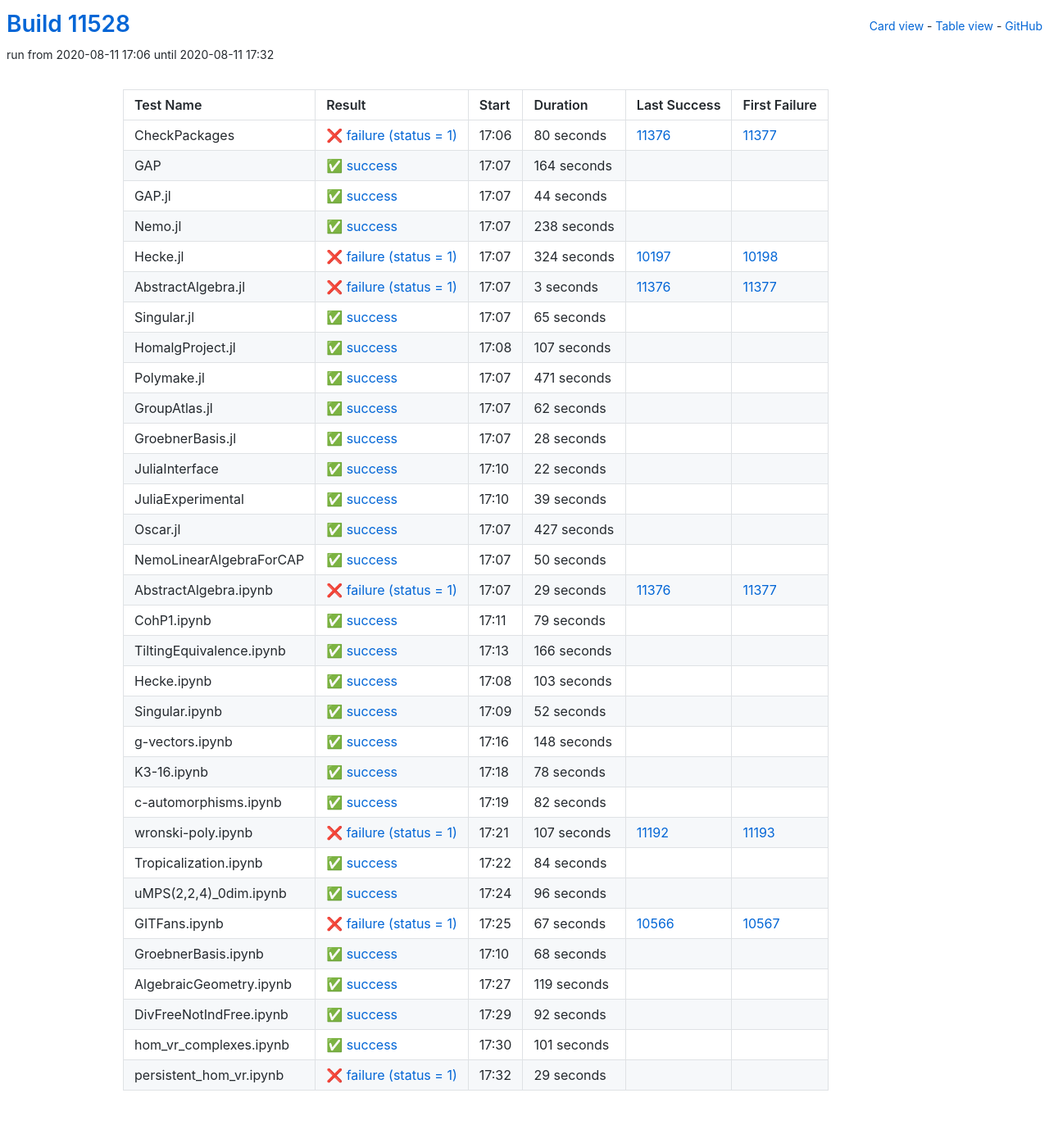
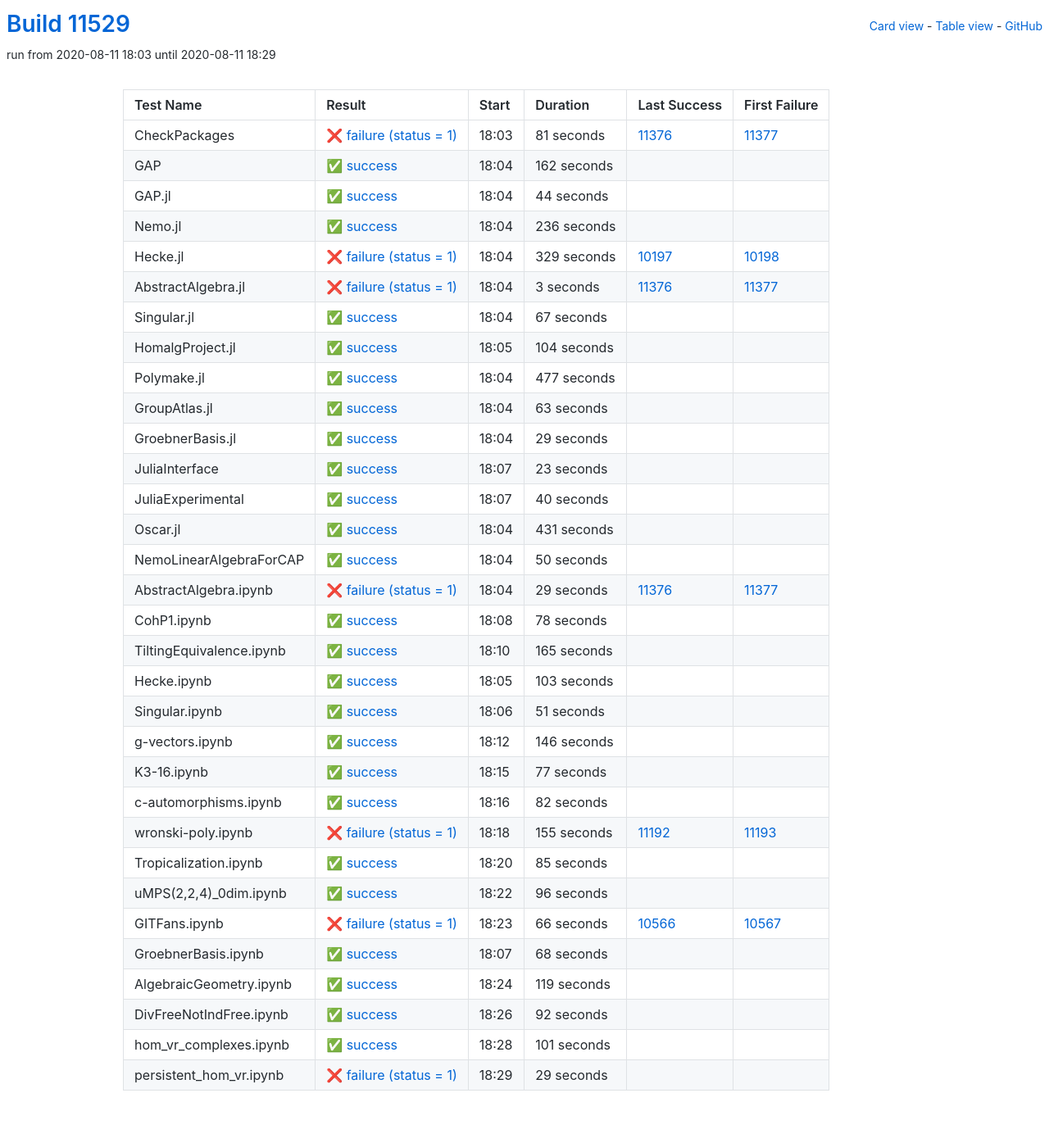
Before and after one commit to oscar-system/oscar-ci-status, a Jekyll site: the page built from table.html, in a window 1280 px wide. Shown: the whole page at 82% size. Built offline with Jekyll 4.4.1, drawn with Linux system fonts in a browser that asks for light colours.

Commit message:
Build #11529

```diff
--- a/_data/ci.yml
+++ b/_data/ci.yml
@@ -1,6 +1,6 @@
 ---
-build: 11528
-build_url: https://oscarci.mathematik.uni-kl.de/job/oscar/11528/
+build: 11529
+build_url: https://oscarci.mathematik.uni-kl.de/job/oscar/11529/
 job: oscar
 organization: oscar-system
 repo: oscar-ci-status
@@ -8,32 +8,32 @@
 tests:
 - name: CheckPackages
   id: checkpackages
-  log: https://oscarci.mathematik.uni-kl.de/job/oscar/11528/artifact/logs/build-11528/CheckPackages.log
-  start: 2020-08-11 17:06
+  log: https://oscarci.mathematik.uni-kl.de/job/oscar/11529/artifact/logs/build-11529/CheckPackages.log
+  start: 2020-08-11 18:03
   success: false
   exitcode: 1
   status: failure
-  duration: 80
+  duration: 81
   last_success: 11376
   last_success_url: https://oscarci.mathematik.uni-kl.de/job/oscar/11376/
   first_failure: 11377
   first_failure_url: https://oscarci.mathematik.uni-kl.de/job/oscar/11377/
 - name: GAP
   id: gap
-  log: https://oscarci.mathematik.uni-kl.de/job/oscar/11528/artifact/logs/build-11528/GAP.log
-  start: 2020-08-11 17:07
+  log: https://oscarci.mathematik.uni-kl.de/job/oscar/11529/artifact/logs/build-11529/GAP.log
+  start: 2020-08-11 18:04
   success: true
   exitcode: 0
   status: success
-  duration: 164
+  duration: 162
   last_success: false
   last_success_url:
   first_failure: false
   first_failure_url:
 - name: GAP.jl
   id: gap-jl
-  log: https://oscarci.mathematik.uni-kl.de/job/oscar/11528/artifact/logs/build-11528/GAP.jl.log
-  start: 2020-08-11 17:07
+  log: https://oscarci.mathematik.uni-kl.de/job/oscar/11529/artifact/logs/build-11529/GAP.jl.log
+  start: 2020-08-11 18:04
   success: true
   exitcode: 0
   status: success
@@ -44,32 +44,32 @@
   first_failure_url:
 - name: Nemo.jl
   id: nemo-jl
-  log: https://oscarci.mathematik.uni-kl.de/job/oscar/11528/artifact/logs/build-11528/Nemo.jl.log
-  start: 2020-08-11 17:07
+  log: https://oscarci.mathematik.uni-kl.de/job/oscar/11529/artifact/logs/build-11529/Nemo.jl.log
+  start: 2020-08-11 18:04
   success: true
   exitcode: 0
   status: success
-  duration: 238
+  duration: 236
   last_success: false
   last_success_url:
   first_failure: false
   first_failure_url:
 - name: Hecke.jl
   id: hecke-jl
-  log: https://oscarci.mathematik.uni-kl.de/job/oscar/11528/artifact/logs/build-11528/Hecke.jl.log
-  start: 2020-08-11 17:07
+  log: https://oscarci.mathematik.uni-kl.de/job/oscar/11529/artifact/logs/build-11529/Hecke.jl.log
+  start: 2020-08-11 18:04
   success: false
   exitcode: 1
   status: failure
-  duration: 324
+  duration: 329
   last_success: 10197
   last_success_url: https://oscarci.mathematik.uni-kl.de/job/oscar/10197/
   first_failure: 10198
   first_failure_url: https://oscarci.mathematik.uni-kl.de/job/oscar/10198/
 - name: AbstractAlgebra.jl
   id: abstractalgebra-jl
-  log: https://oscarci.mathematik.uni-kl.de/job/oscar/11528/artifact/logs/build-11528/AbstractAlgebra.jl.log
-  start: 2020-08-11 17:07
+  log: https://oscarci.mathematik.uni-kl.de/job/oscar/11529/artifact/logs/build-11529/AbstractAlgebra.jl.log
+  start: 2020-08-11 18:04
   success: false
   exitcode: 1
   status: failure
@@ -80,104 +80,104 @@
   first_failure_url: https://oscarci.mathematik.uni-kl.de/job/oscar/11377/
 - name: Singular.jl
   id: singular-jl
-  log: https://oscarci.mathematik.uni-kl.de/job/oscar/11528/artifact/logs/build-11528/Singular.jl.log
-  start: 2020-08-11 17:07
+  log: https://oscarci.mathematik.uni-kl.de/job/oscar/11529/artifact/logs/build-11529/Singular.jl.log
+  start: 2020-08-11 18:04
   success: true
   exitcode: 0
   status: success
-  duration: 65
+  duration: 67
   last_success: false
   last_success_url:
   first_failure: false
   first_failure_url:
 - name: HomalgProject.jl
   id: homalgproject-jl
-  log: https://oscarci.mathematik.uni-kl.de/job/oscar/11528/artifact/logs/build-11528/HomalgProject.jl.log
-  start: 2020-08-11 17:08
+  log: https://oscarci.mathematik.uni-kl.de/job/oscar/11529/artifact/logs/build-11529/HomalgProject.jl.log
+  start: 2020-08-11 18:05
   success: true
   exitcode: 0
   status: success
-  duration: 107
+  duration: 104
   last_success: false
   last_success_url:
   first_failure: false
   first_failure_url:
 - name: Polymake.jl
   id: polymake-jl
-  log: https://oscarci.mathematik.uni-kl.de/job/oscar/11528/artifact/logs/build-11528/Polymake.jl.log
-  start: 2020-08-11 17:07
+  log: https://oscarci.mathematik.uni-kl.de/job/oscar/11529/artifact/logs/build-11529/Polymake.jl.log
+  start: 2020-08-11 18:04
   success: true
   exitcode: 0
   status: success
-  duration: 471
+  duration: 477
   last_success: false
   last_success_url:
   first_failure: false
   first_failure_url:
 - name: GroupAtlas.jl
   id: groupatlas-jl
-  log: https://oscarci.mathematik.uni-kl.de/job/oscar/11528/artifact/logs/build-11528/GroupAtlas.jl.log
-  start: 2020-08-11 17:07
+  log: https://oscarci.mathematik.uni-kl.de/job/oscar/11529/artifact/logs/build-11529/GroupAtlas.jl.log
+  start: 2020-08-11 18:04
   success: true
   exitcode: 0
   status: success
-  duration: 62
+  duration: 63
   last_success: false
   last_success_url:
   first_failure: false
   first_failure_url:
 - name: GroebnerBasis.jl
   id: groebnerbasis-jl
-  log: https://oscarci.mathematik.uni-kl.de/job/oscar/11528/artifact/logs/build-11528/GroebnerBasis.jl.log
-  start: 2020-08-11 17:07
+  log: https://oscarci.mathematik.uni-kl.de/job/oscar/11529/artifact/logs/build-11529/GroebnerBasis.jl.log
+  start: 2020-08-11 18:04
   success: true
   exitcode: 0
   status: success
-  duration: 28
+  duration: 29
   last_success: false
   last_success_url:
   first_failure: false
   first_failure_url:
 - name: JuliaInterface
   id: juliainterface
-  log: https://oscarci.mathematik.uni-kl.de/job/oscar/11528/artifact/logs/build-11528/JuliaInterface.log
-  start: 2020-08-11 17:10
+  log: https://oscarci.mathematik.uni-kl.de/job/oscar/11529/artifact/logs/build-11529/JuliaInterface.log
+  start: 2020-08-11 18:07
   success: true
   exitcode: 0
   status: success
-  duration: 22
+  duration: 23
   last_success: false
   last_success_url:
   first_failure: false
   first_failure_url:
 - name: JuliaExperimental
   id: juliaexperimental
-  log: https://oscarci.mathematik.uni-kl.de/job/oscar/11528/artifact/logs/build-11528/JuliaExperimental.log
-  start: 2020-08-11 17:10
+  log: https://oscarci.mathematik.uni-kl.de/job/oscar/11529/artifact/logs/build-11529/JuliaExperimental.log
+  start: 2020-08-11 18:07
   success: true
   exitcode: 0
   status: success
-  duration: 39
+  duration: 40
   last_success: false
   last_success_url:
   first_failure: false
   first_failure_url:
 - name: Oscar.jl
   id: oscar-jl
-  log: https://oscarci.mathematik.uni-kl.de/job/oscar/11528/artifact/logs/build-11528/Oscar.jl.log
-  start: 2020-08-11 17:07
+  log: https://oscarci.mathematik.uni-kl.de/job/oscar/11529/artifact/logs/build-11529/Oscar.jl.log
+  start: 2020-08-11 18:04
   success: true
   exitcode: 0
   status: success
-  duration: 427
+  duration: 431
   last_success: false
   last_success_url:
   first_failure: false
   first_failure_url:
 - name: NemoLinearAlgebraForCAP
   id: nemolinearalgebraforcap
-  log: https://oscarci.mathematik.uni-kl.de/job/oscar/11528/artifact/logs/build-11528/NemoLinearAlgebraForCAP.log
-  start: 2020-08-11 17:07
+  log: https://oscarci.mathematik.uni-kl.de/job/oscar/11529/artifact/logs/build-11529/NemoLinearAlgebraForCAP.log
+  start: 2020-08-11 18:04
   success: true
   exitcode: 0
   status: success
@@ -188,8 +188,8 @@
   first_failure_url:
 - name: AbstractAlgebra.ipynb
   id: abstractalgebra-ipynb
-  log: https://oscarci.mathematik.uni-kl.de/job/oscar/11528/artifact/logs/build-11528/AbstractAlgebra.ipynb.log
-  start: 2020-08-11 17:07
+  log: https://oscarci.mathematik.uni-kl.de/job/oscar/11529/artifact/logs/build-11529/AbstractAlgebra.ipynb.log
+  start: 2020-08-11 18:04
   success: false
   exitcode: 1
   status: failure
@@ -200,32 +200,32 @@
   first_failure_url: https://oscarci.mathematik.uni-kl.de/job/oscar/11377/
 - name: CohP1.ipynb
   id: cohp1-ipynb
-  log: https://oscarci.mathematik.uni-kl.de/job/oscar/11528/artifact/logs/build-11528/CohP1.ipynb.log
-  start: 2020-08-11 17:11
+  log: https://oscarci.mathematik.uni-kl.de/job/oscar/11529/artifact/logs/build-11529/CohP1.ipynb.log
+  start: 2020-08-11 18:08
   success: true
   exitcode: 0
   status: success
-  duration: 79
+  duration: 78
   last_success: false
   last_success_url:
   first_failure: false
   first_failure_url:
 - name: TiltingEquivalence.ipynb
   id: tiltingequivalence-ipynb
-  log: https://oscarci.mathematik.uni-kl.de/job/oscar/11528/artifact/logs/build-11528/TiltingEquivalence.ipynb.log
-  start: 2020-08-11 17:13
+  log: https://oscarci.mathematik.uni-kl.de/job/oscar/11529/artifact/logs/build-11529/TiltingEquivalence.ipynb.log
+  start: 2020-08-11 18:10
   success: true
   exitcode: 0
   status: success
-  duration: 166
+  duration: 165
   last_success: false
   last_success_url:
   first_failure: false
   first_failure_url:
 - name: Hecke.ipynb
   id: hecke-ipynb
-  log: https://oscarci.mathematik.uni-kl.de/job/oscar/11528/artifact/logs/build-11528/Hecke.ipynb.log
-  start: 2020-08-11 17:08
+  log: https://oscarci.mathematik.uni-kl.de/job/oscar/11529/artifact/logs/build-11529/Hecke.ipynb.log
+  start: 2020-08-11 18:05
   success: true
   exitcode: 0
   status: success
@@ -236,44 +236,44 @@
   first_failure_url:
 - name: Singular.ipynb
   id: singular-ipynb
-  log: https://oscarci.mathematik.uni-kl.de/job/oscar/11528/artifact/logs/build-11528/Singular.ipynb.log
-  start: 2020-08-11 17:09
+  log: https://oscarci.mathematik.uni-kl.de/job/oscar/11529/artifact/logs/build-11529/Singular.ipynb.log
+  start: 2020-08-11 18:06
   success: true
   exitcode: 0
   status: success
-  duration: 52
+  duration: 51
   last_success: false
   last_success_url:
   first_failure: false
   first_failure_url:
 - name: g-vectors.ipynb
   id: g-vectors-ipynb
-  log: https://oscarci.mathematik.uni-kl.de/job/oscar/11528/artifact/logs/build-11528/g-vectors.ipynb.log
-  start: 2020-08-11 17:16
+  log: https://oscarci.mathematik.uni-kl.de/job/oscar/11529/artifact/logs/build-11529/g-vectors.ipynb.log
+  start: 2020-08-11 18:12
   success: true
   exitcode: 0
   status: success
-  duration: 148
+  duration: 146
   last_success: false
   last_success_url:
   first_failure: false
   first_failure_url:
 - name: K3-16.ipynb
   id: k3-16-ipynb
-  log: https://oscarci.mathematik.uni-kl.de/job/oscar/11528/artifact/logs/build-11528/K3-16.ipynb.log
-  start: 2020-08-11 17:18
+  log: https://oscarci.mathematik.uni-kl.de/job/oscar/11529/artifact/logs/build-11529/K3-16.ipynb.log
+  start: 2020-08-11 18:15
   success: true
   exitcode: 0
   status: success
-  duration: 78
+  duration: 77
   last_success: false
   last_success_url:
   first_failure: false
   first_failure_url:
 - name: c-automorphisms.ipynb
   id: c-automorphisms-ipynb
-  log: https://oscarci.mathematik.uni-kl.de/job/oscar/11528/artifact/logs/build-11528/c-automorphisms.ipynb.log
-  start: 2020-08-11 17:19
+  log: https://oscarci.mathematik.uni-kl.de/job/oscar/11529/artifact/logs/build-11529/c-automorphisms.ipynb.log
+  start: 2020-08-11 18:16
   success: true
   exitcode: 0
   status: success
@@ -284,32 +284,32 @@
   first_failure_url:
 - name: wronski-poly.ipynb
   id: wronski-poly-ipynb
-  log: https://oscarci.mathematik.uni-kl.de/job/oscar/11528/artifact/logs/build-11528/wronski-poly.ipynb.log
-  start: 2020-08-11 17:21
+  log: https://oscarci.mathematik.uni-kl.de/job/oscar/11529/artifact/logs/build-11529/wronski-poly.ipynb.log
+  start: 2020-08-11 18:18
   success: false
   exitcode: 1
   status: failure
-  duration: 107
+  duration: 155
   last_success: 11192
   last_success_url: https://oscarci.mathematik.uni-kl.de/job/oscar/11192/
   first_failure: 11193
   first_failure_url: https://oscarci.mathematik.uni-kl.de/job/oscar/11193/
 - name: Tropicalization.ipynb
   id: tropicalization-ipynb
-  log: https://oscarci.mathematik.uni-kl.de/job/oscar/11528/artifact/logs/build-11528/Tropicalization.ipynb.log
-  start: 2020-08-11 17:22
+  log: https://oscarci.mathematik.uni-kl.de/job/oscar/11529/artifact/logs/build-11529/Tropicalization.ipynb.log
+  start: 2020-08-11 18:20
   success: true
   exitcode: 0
   status: success
-  duration: 84
+  duration: 85
   last_success: false
   last_success_url:
   first_failure: false
   first_failure_url:
 - name: uMPS(2,2,4)_0dim.ipynb
   id: umps-2-2-4-0dim-ipynb
-  log: https://oscarci.mathematik.uni-kl.de/job/oscar/11528/artifact/logs/build-11528/uMPS-2-2-4-_0dim.ipynb.log
-  start: 2020-08-11 17:24
+  log: https://oscarci.mathematik.uni-kl.de/job/oscar/11529/artifact/logs/build-11529/uMPS-2-2-4-_0dim.ipynb.log
+  start: 2020-08-11 18:22
   success: true
   exitcode: 0
   status: success
@@ -320,20 +320,20 @@
   first_failure_url:
 - name: GITFans.ipynb
   id: gitfans-ipynb
-  log: https://oscarci.mathematik.uni-kl.de/job/oscar/11528/artifact/logs/build-11528/GITFans.ipynb.log
-  start: 2020-08-11 17:25
+  log: https://oscarci.mathematik.uni-kl.de/job/oscar/11529/artifact/logs/build-11529/GITFans.ipynb.log
+  start: 2020-08-11 18:23
   success: false
   exitcode: 1
   status: failure
-  duration: 67
+  duration: 66
   last_success: 10566
   last_success_url: https://oscarci.mathematik.uni-kl.de/job/oscar/10566/
   first_failure: 10567
   first_failure_url: https://oscarci.mathematik.uni-kl.de/job/oscar/10567/
 - name: GroebnerBasis.ipynb
   id: groebnerbasis-ipynb
-  log: https://oscarci.mathematik.uni-kl.de/job/oscar/11528/artifact/logs/build-11528/GroebnerBasis.ipynb.log
-  start: 2020-08-11 17:10
+  log: https://oscarci.mathematik.uni-kl.de/job/oscar/11529/artifact/logs/build-11529/GroebnerBasis.ipynb.log
+  start: 2020-08-11 18:07
   success: true
   exitcode: 0
   status: success
@@ -344,8 +344,8 @@
   first_failure_url:
 - name: AlgebraicGeometry.ipynb
   id: algebraicgeometry-ipynb
-  log: https://oscarci.mathematik.uni-kl.de/job/oscar/11528/artifact/logs/build-11528/AlgebraicGeometry.ipynb.log
-  start: 2020-08-11 17:27
+  log: https://oscarci.mathematik.uni-kl.de/job/oscar/11529/artifact/logs/build-11529/AlgebraicGeometry.ipynb.log
+  start: 2020-08-11 18:24
   success: true
   exitcode: 0
   status: success
@@ -356,8 +356,8 @@
   first_failure_url:
 - name: DivFreeNotIndFree.ipynb
   id: divfreenotindfree-ipynb
-  log: https://oscarci.mathematik.uni-kl.de/job/oscar/11528/artifact/logs/build-11528/DivFreeNotIndFree.ipynb.log
-  start: 2020-08-11 17:29
+  log: https://oscarci.mathematik.uni-kl.de/job/oscar/11529/artifact/logs/build-11529/DivFreeNotIndFree.ipynb.log
+  start: 2020-08-11 18:26
   success: true
   exitcode: 0
   status: success
@@ -368,8 +368,8 @@
   first_failure_url:
 - name: hom_vr_complexes.ipynb
   id: hom-vr-complexes-ipynb
-  log: https://oscarci.mathematik.uni-kl.de/job/oscar/11528/artifact/logs/build-11528/hom_vr_complexes.ipynb.log
-  start: 2020-08-11 17:30
+  log: https://oscarci.mathematik.uni-kl.de/job/oscar/11529/artifact/logs/build-11529/hom_vr_complexes.ipynb.log
+  start: 2020-08-11 18:28
   success: true
   exitcode: 0
   status: success
@@ -380,8 +380,8 @@
   first_failure_url:
 - name: persistent_hom_vr.ipynb
   id: persistent-hom-vr-ipynb
-  log: https://oscarci.mathematik.uni-kl.de/job/oscar/11528/artifact/logs/build-11528/persistent_hom_vr.ipynb.log
-  start: 2020-08-11 17:32
+  log: https://oscarci.mathematik.uni-kl.de/job/oscar/11529/artifact/logs/build-11529/persistent_hom_vr.ipynb.log
+  start: 2020-08-11 18:29
   success: false
   exitcode: 1
   status: failure
```
Also changed, not shown: README.md.
